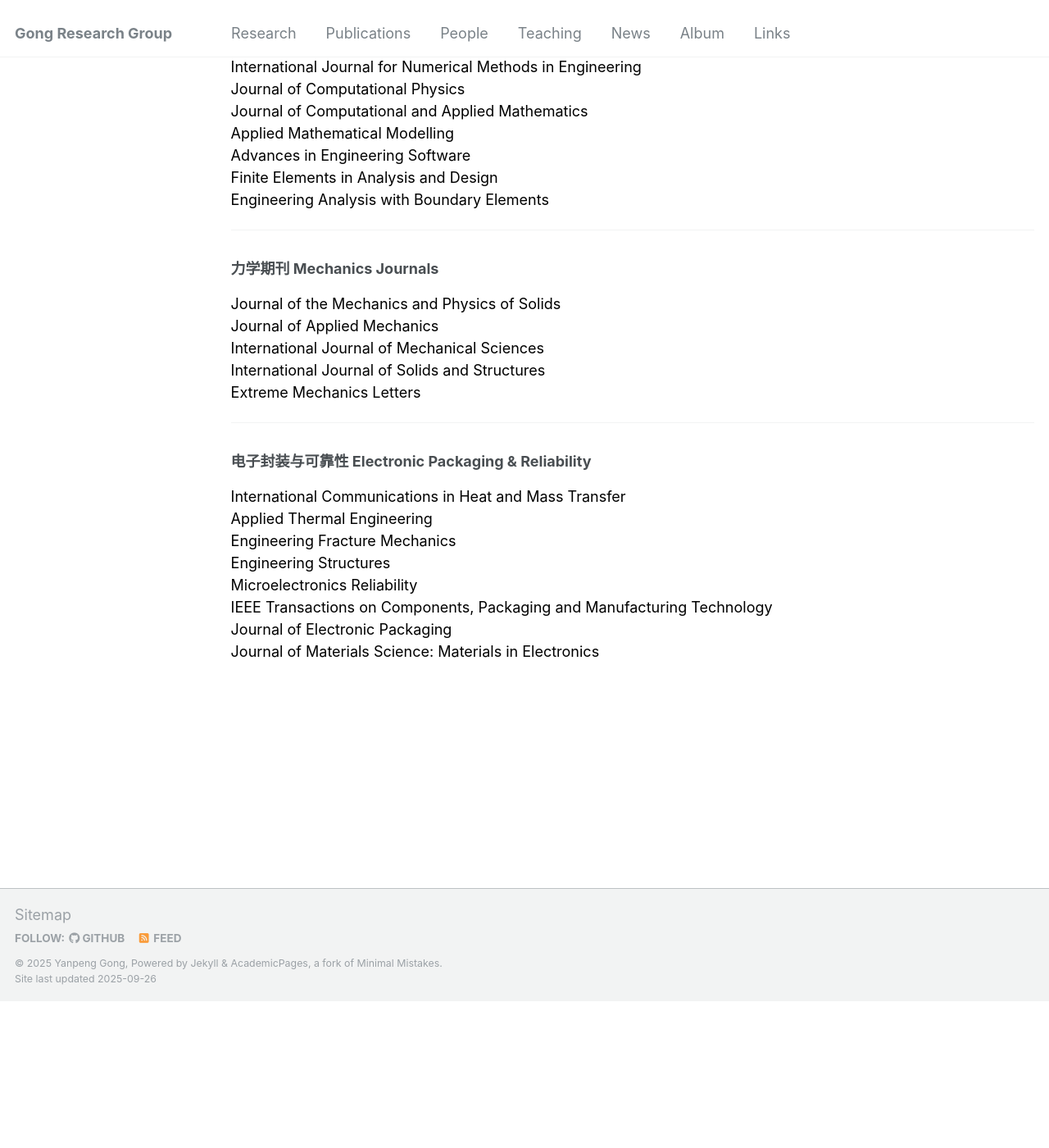
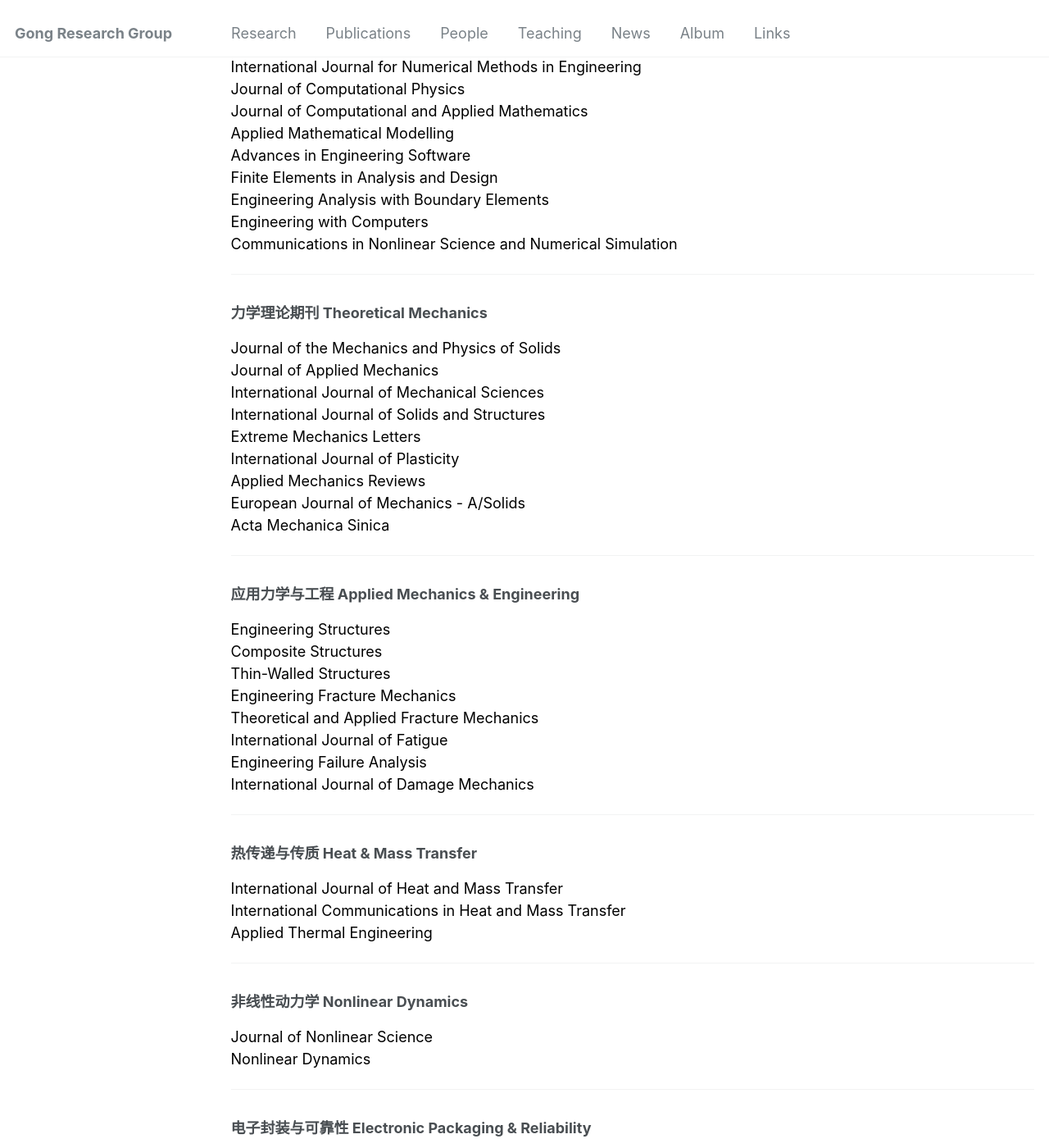
Before and after one commit to yanpeng-gong/yanpeng-gong.github.io, a Jekyll site: the page built from _links/ links.md, in a window 1280 px wide and 1400 px high, scrolled down 532 px. Shown: the whole window at 82% size. Built offline with Jekyll 4.4.1, drawn with Linux system fonts in a browser that asks for light colours; before the commit the page ends 1753 px from its top, so only the background shows below that.

Commit message:
update link

```diff
--- a/_links/ links.md
+++ b/_links/ links.md
@@ -27,37 +27,65 @@ author_profile: false
 
 <hr>
 <h3>计算力学期刊 Computational Mechanics</h3>
-
 <p style="text-align:left;">
-	<a href="https://www.sciencedirect.com/journal/computer-methods-in-applied-mechanics-and-engineering" style="text-decoration:none;color:black;">Computer Methods in Applied Mechanics and Engineering</a><br>
-	<a href="https://link.springer.com/journal/466" style="text-decoration:none;color:black;">Computational Mechanics</a><br>
-	<a href="https://onlinelibrary.wiley.com/journal/10970207" style="text-decoration:none;color:black;">International Journal for Numerical Methods in Engineering</a><br>
-	<a href="https://www.sciencedirect.com/journal/journal-of-computational-physics" style="text-decoration:none;color:black;">Journal of Computational Physics</a><br>
-	<a href="https://www.sciencedirect.com/journal/journal-of-computational-and-applied-mathematics" style="text-decoration:none;color:black;">Journal of Computational and Applied Mathematics</a><br>
-	<a href="https://www.sciencedirect.com/journal/applied-mathematical-modelling" style="text-decoration:none;color:black;">Applied Mathematical Modelling</a><br>
-	<a href="https://www.sciencedirect.com/journal/advances-in-engineering-software" style="text-decoration:none;color:black;">Advances in Engineering Software</a><br>
-	<a href="https://www.sciencedirect.com/journal/finite-elements-in-analysis-and-design" style="text-decoration:none;color:black;">Finite Elements in Analysis and Design</a><br>
-  <a href="https://www.sciencedirect.com/journal/engineering-analysis-with-boundary-elements" style="text-decoration:none;color:black;">Engineering Analysis with Boundary Elements</a><br>
+<a href="https://www.sciencedirect.com/journal/computer-methods-in-applied-mechanics-and-engineering" style="text-decoration:none;color:black;">Computer Methods in Applied Mechanics and Engineering</a><br>
+<a href="https://link.springer.com/journal/466" style="text-decoration:none;color:black;">Computational Mechanics</a><br>
+<a href="https://onlinelibrary.wiley.com/journal/10970207" style="text-decoration:none;color:black;">International Journal for Numerical Methods in Engineering</a><br>
+<a href="https://www.sciencedirect.com/journal/journal-of-computational-physics" style="text-decoration:none;color:black;">Journal of Computational Physics</a><br>
+<a href="https://www.sciencedirect.com/journal/journal-of-computational-and-applied-mathematics" style="text-decoration:none;color:black;">Journal of Computational and Applied Mathematics</a><br>
+<a href="https://www.sciencedirect.com/journal/applied-mathematical-modelling" style="text-decoration:none;color:black;">Applied Mathematical Modelling</a><br>
+<a href="https://www.sciencedirect.com/journal/advances-in-engineering-software" style="text-decoration:none;color:black;">Advances in Engineering Software</a><br>
+<a href="https://www.sciencedirect.com/journal/finite-elements-in-analysis-and-design" style="text-decoration:none;color:black;">Finite Elements in Analysis and Design</a><br>
+<a href="https://www.sciencedirect.com/journal/engineering-analysis-with-boundary-elements" style="text-decoration:none;color:black;">Engineering Analysis with Boundary Elements</a><br>
+<a href="https://link.springer.com/journal/366" style="text-decoration:none;color:black;">Engineering with Computers</a><br>
+<a href="https://www.sciencedirect.com/journal/communications-in-nonlinear-science-and-numerical-simulation" style="text-decoration:none;color:black;">Communications in Nonlinear Science and Numerical Simulation</a><br>
 </p>
 
 <hr>
-<h3>力学期刊 Mechanics Journals</h3>
+<h3>力学理论期刊 Theoretical Mechanics</h3>
 <p style="text-align:left;">
 <a href="https://www.sciencedirect.com/journal/journal-of-the-mechanics-and-physics-of-solids" style="text-decoration:none;color:black;">Journal of the Mechanics and Physics of Solids</a><br>
 <a href="https://asmedigitalcollection.asme.org/appliedmechanics" style="text-decoration:none;color:black;">Journal of Applied Mechanics</a><br>
 <a href="https://www.sciencedirect.com/journal/international-journal-of-mechanical-sciences" style="text-decoration:none;color:black;">International Journal of Mechanical Sciences</a><br>
 <a href="https://www.sciencedirect.com/journal/international-journal-of-solids-and-structures" style="text-decoration:none;color:black;">International Journal of Solids and Structures</a><br>
 <a href="https://www.sciencedirect.com/journal/extreme-mechanics-letters" style="text-decoration:none;color:black;">Extreme Mechanics Letters</a><br>
+<a href="https://www.sciencedirect.com/journal/international-journal-of-plasticity" style="text-decoration:none;color:black;">International Journal of Plasticity</a><br>
+<a href="https://asmedigitalcollection.asme.org/appliedmechanicsreviews" style="text-decoration:none;color:black;">Applied Mechanics Reviews</a><br>
+<a href="https://www.sciencedirect.com/journal/european-journal-of-mechanics-a-solids" style="text-decoration:none;color:black;">European Journal of Mechanics - A/Solids</a><br>
+<a href="https://link.springer.com/journal/10409" style="text-decoration:none;color:black;">Acta Mechanica Sinica</a><br>
+</p>
+
+<hr>
+<h3>应用力学与工程 Applied Mechanics & Engineering</h3>
+<p style="text-align:left;">
+<a href="https://www.sciencedirect.com/journal/engineering-structures" style="text-decoration:none;color:black;">Engineering Structures</a><br>
+<a href="https://www.sciencedirect.com/journal/composite-structures" style="text-decoration:none;color:black;">Composite Structures</a><br>
+<a href="https://www.sciencedirect.com/journal/thin-walled-structures" style="text-decoration:none;color:black;">Thin-Walled Structures</a><br>
+<a href="https://www.sciencedirect.com/journal/engineering-fracture-mechanics" style="text-decoration:none;color:black;">Engineering Fracture Mechanics</a><br>
+<a href="https://www.sciencedirect.com/journal/theoretical-and-applied-fracture-mechanics" style="text-decoration:none;color:black;">Theoretical and Applied Fracture Mechanics</a><br>
+<a href="https://www.sciencedirect.com/journal/international-journal-of-fatigue" style="text-decoration:none;color:black;">International Journal of Fatigue</a><br>
+<a href="https://www.sciencedirect.com/journal/engineering-failure-analysis" style="text-decoration:none;color:black;">Engineering Failure Analysis</a><br>
+<a href="https://journals.sagepub.com/home/ijd" style="text-decoration:none;color:black;">International Journal of Damage Mechanics</a><br>
+</p>
+
+<hr>
+<h3>热传递与传质 Heat & Mass Transfer</h3>
+<p style="text-align:left;">
+<a href="https://www.sciencedirect.com/journal/international-journal-of-heat-and-mass-transfer" style="text-decoration:none;color:black;">International Journal of Heat and Mass Transfer</a><br>
+<a href="https://www.sciencedirect.com/journal/international-communications-in-heat-and-mass-transfer" style="text-decoration:none;color:black;">International Communications in Heat and Mass Transfer</a><br>
+<a href="https://www.sciencedirect.com/journal/applied-thermal-engineering" style="text-decoration:none;color:black;">Applied Thermal Engineering</a><br>
+</p>
+
+<hr>
+<h3>非线性动力学 Nonlinear Dynamics</h3>
+<p style="text-align:left;">
+<a href="https://link.springer.com/journal/332" style="text-decoration:none;color:black;">Journal of Nonlinear Science</a><br>
+<a href="https://link.springer.com/journal/11071" style="text-decoration:none;color:black;">Nonlinear Dynamics</a><br>
 </p>
 
 <hr>
 <h3>电子封装与可靠性 Electronic Packaging & Reliability</h3>
-
 <p style="text-align:left;">
-<a href="https://www.sciencedirect.com/journal/international-communications-in-heat-and-mass-transfer" style="text-decoration:none;color:black;">International Communications in Heat and Mass Transfer</a><br>
-<a href="https://www.sciencedirect.com/journal/applied-thermal-engineering" style="text-decoration:none;color:black;">Applied Thermal Engineering</a><br>
-<a href="https://www.sciencedirect.com/journal/engineering-fracture-mechanics" style="text-decoration:none;color:black;">Engineering Fracture Mechanics</a><br>
-<a href="https://www.sciencedirect.com/journal/engineering-structures" style="text-decoration:none;color:black;">Engineering Structures</a><br>
 <a href="https://www.sciencedirect.com/journal/microelectronics-reliability" style="text-decoration:none;color:black;">Microelectronics Reliability</a><br>
 <a href="https://ieeexplore.ieee.org/xpl/RecentIssue.jsp?punumber=6144" style="text-decoration:none;color:black;">IEEE Transactions on Components, Packaging and Manufacturing Technology</a><br>
 <a href="https://asmedigitalcollection.asme.org/electronicpackaging" style="text-decoration:none;color:black;">Journal of Electronic Packaging</a><br>
```
